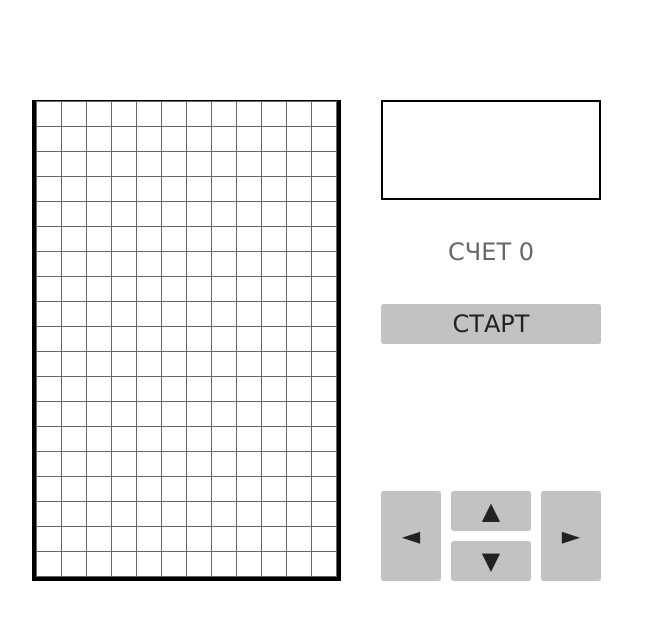
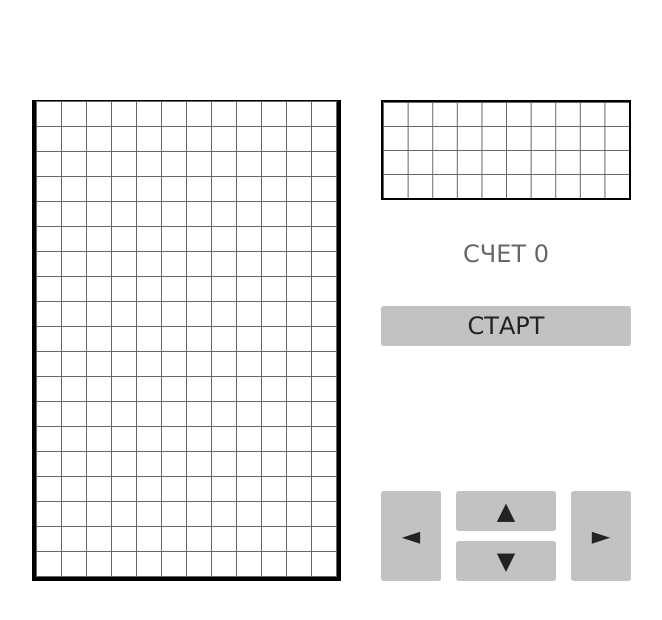
Before and after one commit to AlexandraYA/tetris, a website built with webpack: page dist/index.html in a window 1280 px wide. Shown: the whole page, without its empty margins (68-730 px from the left). Built offline with nearby package versions, Linux system fonts and the light colour scheme.

Commit message:
draw preview window

```diff
--- a/src/Playground.ts
+++ b/src/Playground.ts
@@ -4,19 +4,17 @@ class Playground implements IPlayground {
   canvas: any;
   ctx: any;
 
-  constructor(elemId: string) {
+  constructor(elemId: string, strokeColor: string, fillColor: string) {
     this.canvas = document.getElementById(elemId);
     if (this.canvas.getContext) {
       this.ctx = this.canvas.getContext('2d');
+      this.ctx.strokeStyle = strokeColor;
+      this.ctx.fillStyle = fillColor;
     }
   }
 
   draw(matrix: number[][]): void {
-    this.ctx.strokeStyle = 'rgba(102,102,102,1)';
-    this.ctx.fillStyle = "#FF0000";
     this.ctx.beginPath();
-    this.drawGrid();
-
 
     for (let i = 0; i < matrix.length; i++) {
       for (let j = 0; j < matrix[i].length; j++) {
@@ -29,17 +27,21 @@ class Playground implements IPlayground {
     this.ctx.closePath();
   }
 
-  drawGrid():void {
-    for (let i = 0.5; i < 301; i+=25) {
+  drawGrid(w: number, h: number):void {
+    this.ctx.beginPath();
+
+    for (let i = 0.5; i < w; i+=25) {
       this.ctx.moveTo(i, 0.5);
-      this.ctx.lineTo(i, 476);
+      this.ctx.lineTo(i, h);
     }
 
-    for (let i = 0.5; i < 476; i+=25) {
-      this.ctx.moveTo(0.5, i);
-      this.ctx.lineTo(301, i);
+    for (let j = 0.5; j < h; j+=25) {
+      this.ctx.moveTo(0.5, j);
+      this.ctx.lineTo(w, j);
     }
+
     this.ctx.stroke();
+    this.ctx.closePath();
   }
 }
 
--- a/src/index.ts
+++ b/src/index.ts
@@ -13,20 +13,16 @@ window.onload = function() {
     const $speed = document.querySelector('#' + settings["speed"])
     const $score = document.querySelector('#' + settings["score"])
 
+    const playground  = new Playground(settings["tetris"], '#666', '#FF0000');
+    playground.drawGrid(301, 476);
 
-  $start.addEventListener('click', () => {
+    const preview  = new Playground(settings["preview"], '#666', '#FF0000');
+    preview.drawGrid(250, 100);
 
-    alert("Start");
-
-  })
-
-
-
-    const playground  = new Playground('tetris');
     const matrix: number[][] = [
-      [0,0,0,0,0,0,0,0,0,0,0,0],
-      [0,0,0,0,0,0,0,0,0,0,0,0],
-      [0,0,0,0,0,0,0,0,0,0,0,0],
+      [0,0,0,0,0,0,1,0,0,0,0,0],
+      [0,0,0,0,0,0,1,0,0,0,0,0],
+      [0,0,0,0,0,1,1,0,0,0,0,0],
       [0,0,0,0,0,0,0,0,0,0,0,0],
       [0,0,0,0,0,0,0,0,0,0,0,0],
       [0,0,0,0,0,0,0,0,0,0,0,0],
@@ -44,9 +40,22 @@ window.onload = function() {
       [0,0,0,0,0,0,0,0,0,0,0,0],
       [0,0,0,0,0,0,0,0,0,0,0,0],
     ];
-    playground.draw(matrix);
+
+    const matrixPreview: number[][] = [
+      [0,0,0,0,1,0,0,0,0,0],
+      [0,0,0,0,1,0,0,0,0,0],
+      [0,0,0,0,1,1,0,0,0,0],
+      [0,0,0,0,0,0,0,0,0,0],
+    ];
 
 
+    $start.addEventListener('click', () => {
+
+      alert("Start");
+
+      playground.draw(matrix);
+      preview.draw(matrixPreview);
+    })
 
 
 };
--- a/src/settings.json
+++ b/src/settings.json
@@ -1,4 +1,6 @@
 {
+  "tetris": "tetris",
+  "preview": "preview",
   "start": "btnStart",
   "pause": "btnStart",
   "left": "btnStart",
--- a/src/types/interfaces.ts
+++ b/src/types/interfaces.ts
@@ -1,5 +1,5 @@
 export interface IPlayground {
   canvas: any;
   draw(matrix: number[][]): void;
-  drawGrid(): void;
+  drawGrid(w: number, h: number): void;
 }
```
Also changed, not shown: dist/index.html, dist/styles/styles.css. Lines whose indentation alone changed are shown as unchanged.
